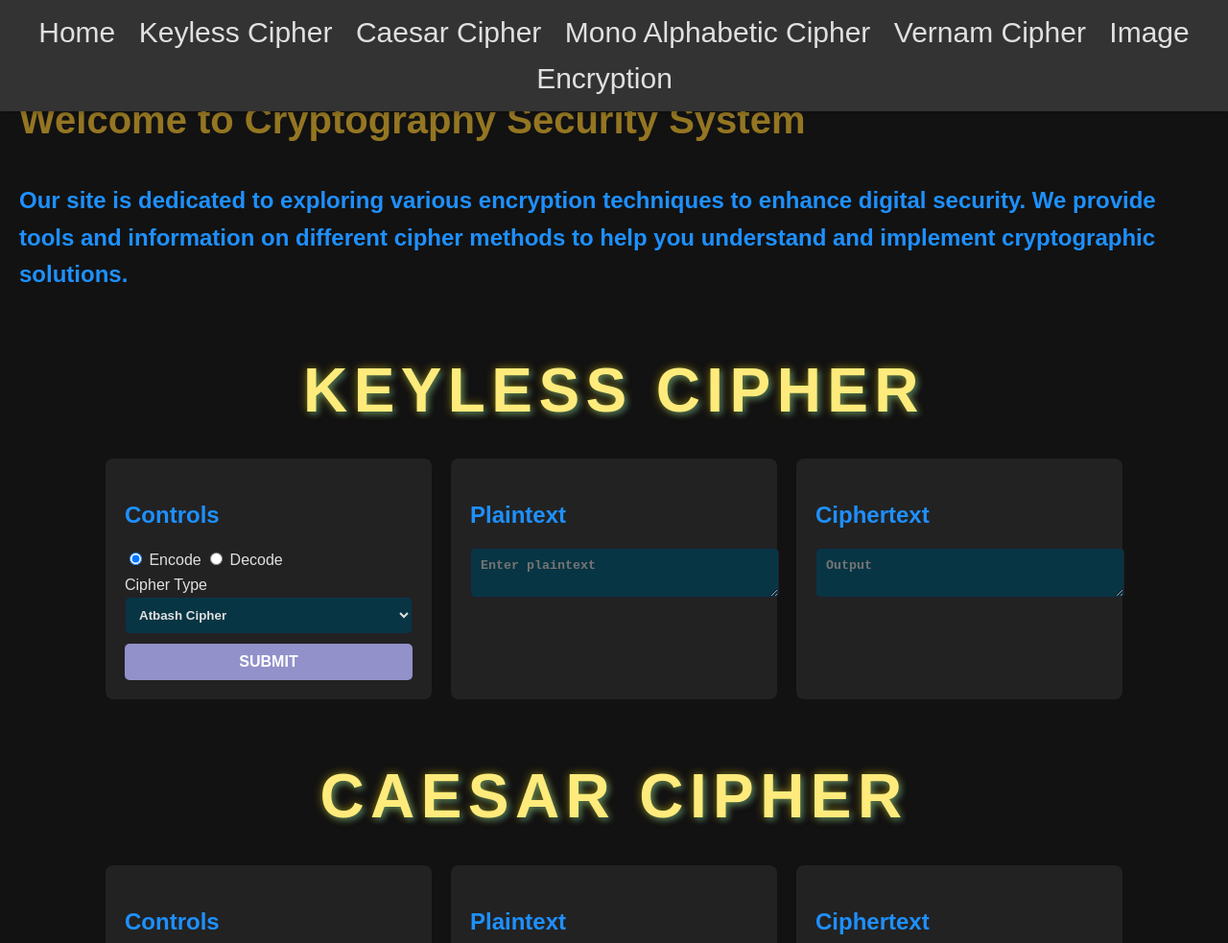
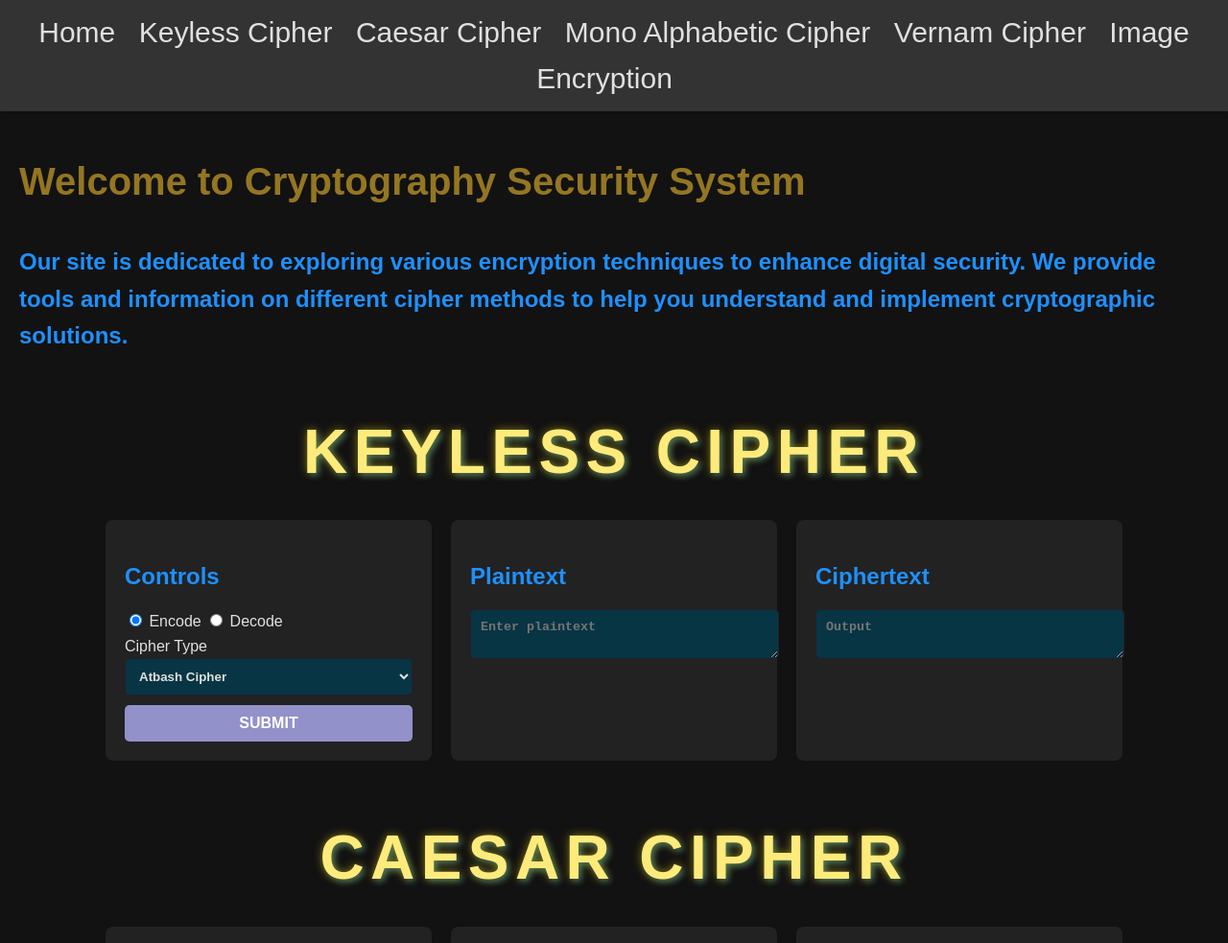
Before and after one commit to UNEZALUCKY/CRYPTOGRAPHY, a plain HTML site: page index.html in a window 1280 px wide. Shown: the top 983 px of the page at 96% size. Drawn offline with nearby package versions, Linux system fonts and the light colour scheme.

Commit message:
Update index.html

```diff
--- a/index.html
+++ b/index.html
@@ -27,7 +27,7 @@
 
     <main>
         <section id="home">
-            <h1>Welcome to Cryptography Security System</h1>
+            <h1> <br> Welcome to Cryptography Security System</h1>
             <h2>
                 Our site is dedicated to exploring various encryption techniques to enhance digital security.
                 We provide tools and information on different cipher methods to help you understand and
```
